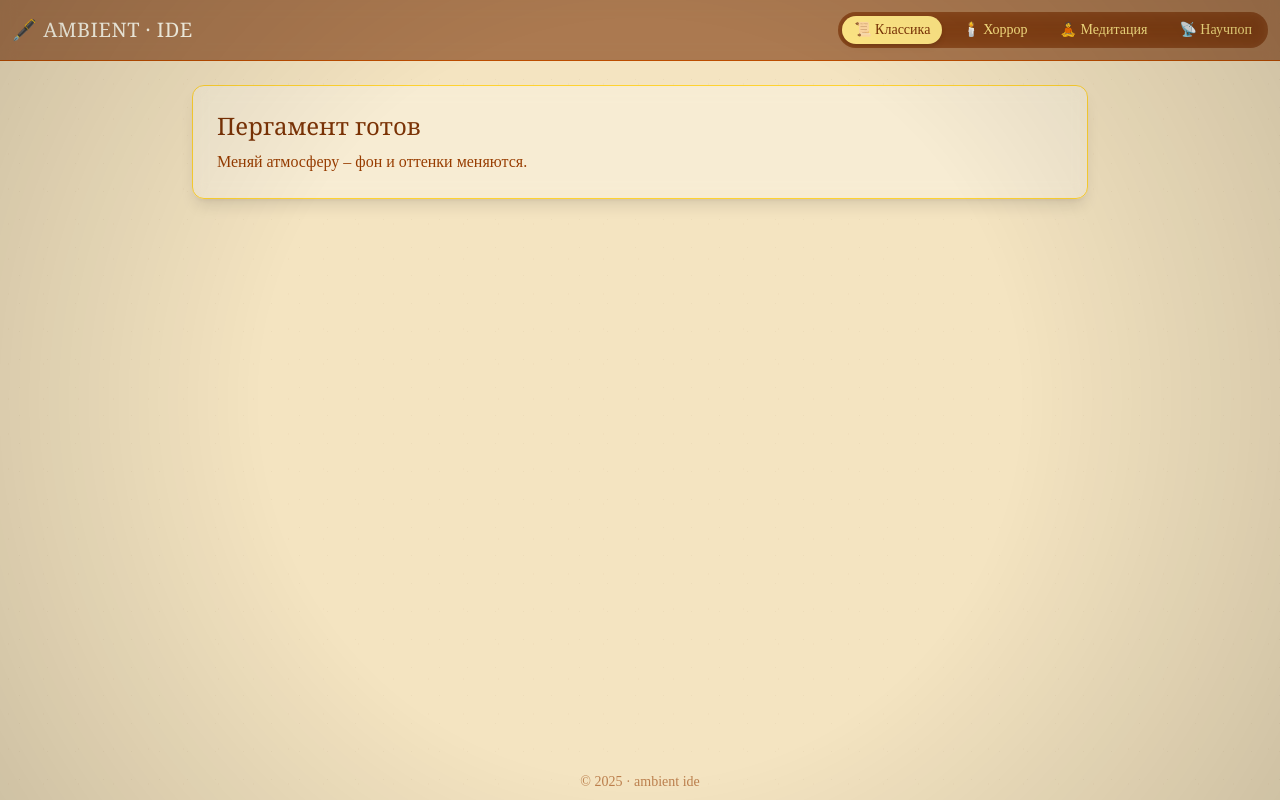
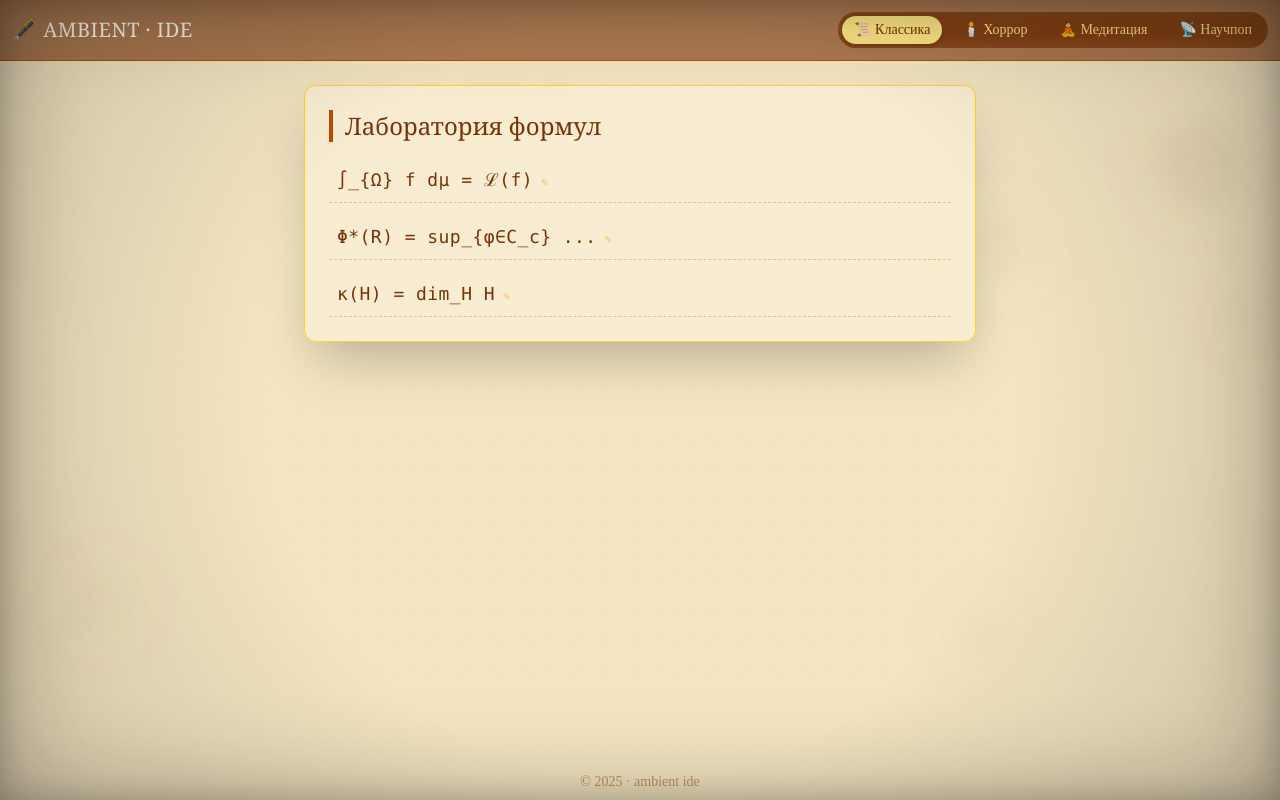
Before and after one commit to USQVE/ambient, a React (Vite) app: page / in a window 1280 px wide. Built offline with nearby package versions, Linux system fonts and the light colour scheme.

Commit message:
Add ink blots, vignette, paper texture and editable formulas (Step 8)

```diff
--- a/src/App.tsx
+++ b/src/App.tsx
@@ -1,22 +1,32 @@
 import { AtmosphereProvider } from './hooks/useAtmosphere';
 import { AtmosphereSwitcher } from './components/UI/AtmosphereSwitcher';
+import { PaperTexture } from './components/Atoms/PaperTexture';
+import { EditableFormula } from './components/Molecules/EditableFormula';
 
 function App() {
   return (
     <AtmosphereProvider>
-      <div className="min-h-screen flex flex-col">
-        <header className="sticky top-0 z-10 bg-amber-900/60 backdrop-blur-sm border-b border-amber-700 p-3 flex justify-between items-center">
+      <PaperTexture>
+        <div className="min-h-screen flex flex-col relative z-10">
+          <header className="sticky top-0 z-20 bg-amber-900/60 backdrop-blur-sm border-b border-amber-700 p-3 flex justify-between items-center">
             <h1 className="text-xl font-serif tracking-wide text-amber-50">🖋️ AMBIENT · IDE</h1>
             <AtmosphereSwitcher />
           </header>
           <main className="flex-1 p-6">
-          <div className="max-w-4xl mx-auto bg-white/30 backdrop-blur-sm rounded-xl p-6 shadow-lg border border-amber-300">
-            <h2 className="text-2xl font-serif text-amber-900">Пергамент готов</h2>
-            <p className="mt-2 text-amber-800">Меняй атмосферу – фон и оттенки меняются.</p>
+            <div className="max-w-2xl mx-auto bg-amber-50/40 backdrop-blur-sm rounded-xl p-6 shadow-2xl border border-amber-300">
+              <h2 className="text-2xl font-serif text-amber-900 border-l-4 border-amber-700 pl-3 mb-4">
+                Лаборатория формул
+              </h2>
+              <div className="space-y-3">
+                <EditableFormula initialFormula="∫_{Ω} f dμ = ℒ(f)" />
+                <EditableFormula initialFormula="Φ*(R) = sup_{φ∈C_c} ..." />
+                <EditableFormula initialFormula="κ(H) = dim_H H" />
+              </div>
             </div>
           </main>
-        <footer className="text-center text-amber-800/60 text-sm p-2">© 2025 · ambient ide</footer>
+          <footer className="text-center text-amber-800/50 text-sm p-2">© 2025 · ambient ide</footer>
         </div>
+      </PaperTexture>
     </AtmosphereProvider>
   );
 }
--- /dev/null
+++ b/src/components/Atoms/InkBlot.tsx
@@ -0,0 +1,39 @@
+import React, { useEffect, useState } from 'react';
+
+interface InkBlotProps {
+  count?: number;
+}
+
+export const InkBlot: React.FC<InkBlotProps> = ({ count = 5 }) => {
+  const [blots, setBlots] = useState<Array<{ id: number; x: number; y: number; size: number; opacity: number }>>([]);
+
+  useEffect(() => {
+    const newBlots = Array.from({ length: count }).map((_, i) => ({
+      id: i,
+      x: Math.random() * 100,
+      y: Math.random() * 100,
+      size: 20 + Math.random() * 80,
+      opacity: 0.05 + Math.random() * 0.1,
+    }));
+    setBlots(newBlots);
+  }, [count]);
+
+  return (
+    <>
+      {blots.map((blot) => (
+        <div
+          key={blot.id}
+          className="fixed pointer-events-none rounded-full bg-amber-950/40 blur-xl mix-blend-multiply"
+          style={{
+            left: `${blot.x}%`,
+            top: `${blot.y}%`,
+            width: `${blot.size}px`,
+            height: `${blot.size}px`,
+            opacity: blot.opacity,
+            transform: 'rotate(45deg)',
+          }}
+        />
+      ))}
+    </>
+  );
+};
--- /dev/null
+++ b/src/components/Atoms/PaperTexture.tsx
@@ -0,0 +1,13 @@
+import React from 'react';
+import { InkBlot } from './InkBlot';
+import { Vignette } from './Vignette';
+
+export const PaperTexture: React.FC<{ children?: React.ReactNode }> = ({ children }) => {
+  return (
+    <>
+      <InkBlot count={7} />
+      <Vignette />
+      <div className="relative z-10">{children}</div>
+    </>
+  );
+};
--- /dev/null
+++ b/src/components/Atoms/Vignette.tsx
@@ -0,0 +1,12 @@
+import React from 'react';
+
+export const Vignette: React.FC = () => {
+  return (
+    <div
+      className="fixed inset-0 pointer-events-none z-50"
+      style={{
+        boxShadow: 'inset 0 0 100px rgba(0,0,0,0.3), inset 0 0 30px rgba(0,0,0,0.2)',
+      }}
+    />
+  );
+};
--- /dev/null
+++ b/src/components/Molecules/EditableFormula.tsx
@@ -0,0 +1,52 @@
+import React, { useState } from 'react';
+
+interface EditableFormulaProps {
+  initialFormula?: string;
+  onSave?: (formula: string) => void;
+  className?: string;
+}
+
+export const EditableFormula: React.FC<EditableFormulaProps> = ({
+  initialFormula = 'E = mc^2',
+  onSave,
+  className = '',
+}) => {
+  const [isEditing, setIsEditing] = useState(false);
+  const [value, setValue] = useState(initialFormula);
+
+  const handleSave = () => {
+    setIsEditing(false);
+    onSave?.(value);
+  };
+
+  return (
+    <div
+      className={`border-b border-dashed border-amber-600/40 p-2 cursor-pointer hover:bg-amber-100/30 transition-all ${className}`}
+      onClick={() => setIsEditing(true)}
+    >
+      {isEditing ? (
+        <div className="flex gap-2" onClick={(e) => e.stopPropagation()}>
+          <input
+            type="text"
+            value={value}
+            onChange={(e) => setValue(e.target.value)}
+            className="flex-1 bg-amber-50 border border-amber-400 rounded px-2 py-1 font-mono text-sm"
+            autoFocus
+            onKeyDown={(e) => e.key === 'Enter' && handleSave()}
+          />
+          <button
+            onClick={handleSave}
+            className="px-3 py-1 bg-amber-700 text-amber-50 rounded text-xs"
+          >
+            💾
+          </button>
+        </div>
+      ) : (
+        <div className="font-mono text-amber-900 text-lg tracking-wide">
+          {value}
+          <span className="ml-2 text-xs text-amber-500 opacity-60">✎</span>
+        </div>
+      )}
+    </div>
+  );
+};
```
Lines whose indentation alone changed are shown as unchanged.
